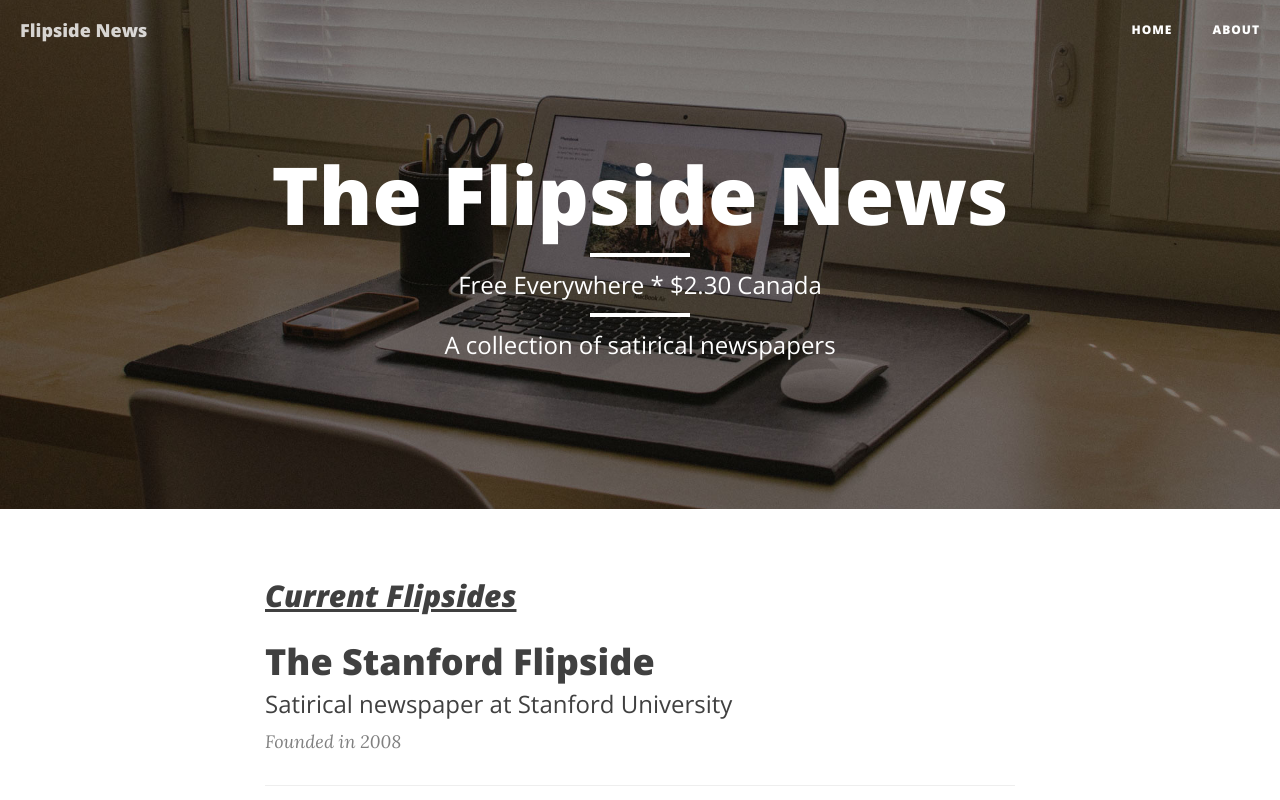
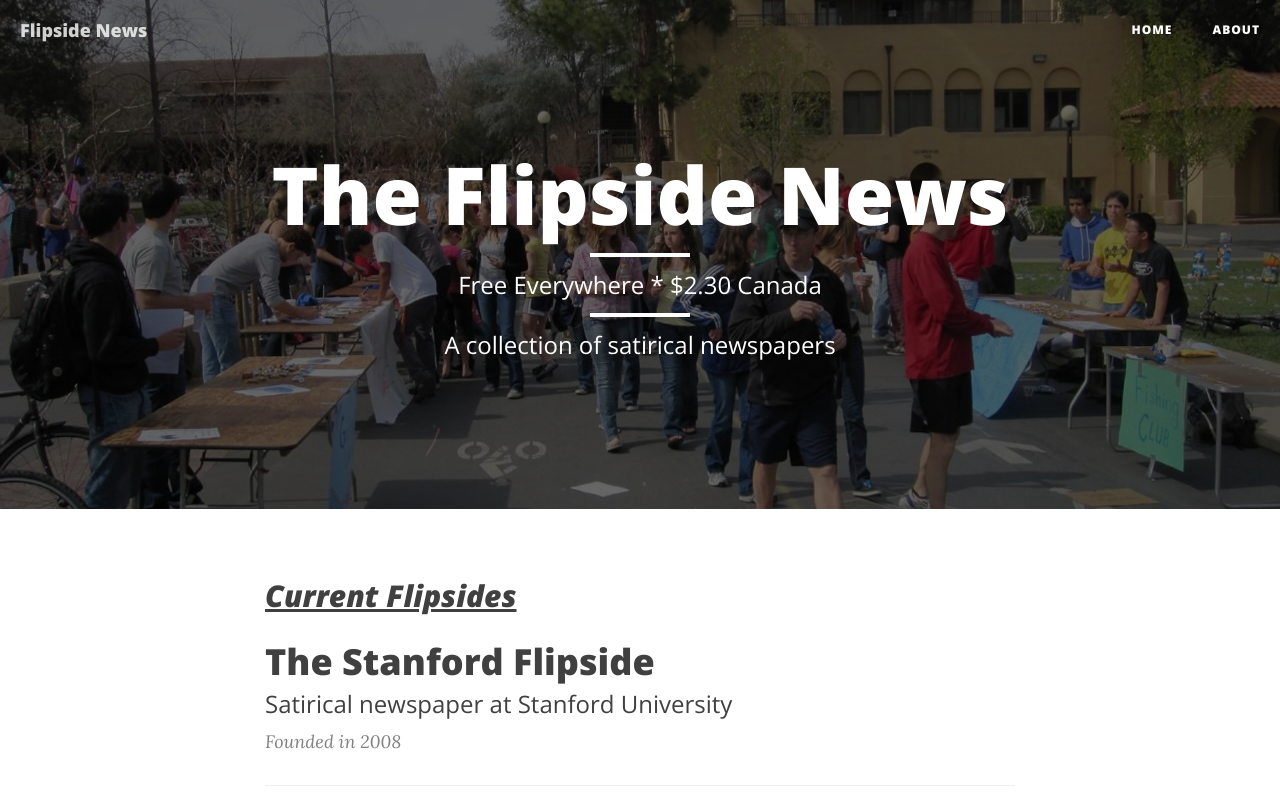
Before and after one commit to jkeesh/flipsidenews.com, a plain HTML site: page index.html in a window 1280 px wide. Shown: the top 800 px of the page. Drawn offline with nearby package versions, Linux system fonts and the light colour scheme.

Commit message:
fixing bg image

```diff
--- a/index.html
+++ b/index.html
@@ -63,9 +63,20 @@
         <!-- /.container -->
     </nav>
 
+
+<style>
+.headerimg{
+    background: linear-gradient(rgba(0, 0, 0, 0.6), rgba(0, 0, 0, 0.6)), url('img/flipside.jpg');
+}
+
+html{
+    min-height: 100%;
+}
+</style>
+
     <!-- Page Header -->
     <!-- Set your background image for this header on the line below. -->
-    <header class="intro-header" style="background-image: url('img/home-bg.jpg')">
+    <header class="intro-header headerimg" style="background-size:100%;">
         <div class="container">
             <div class="row">
                 <div class="col-lg-8 col-lg-offset-2 col-md-10 col-md-offset-1">
```
Also changed, not shown: img/flipside.jpg (added), 1 other file.
